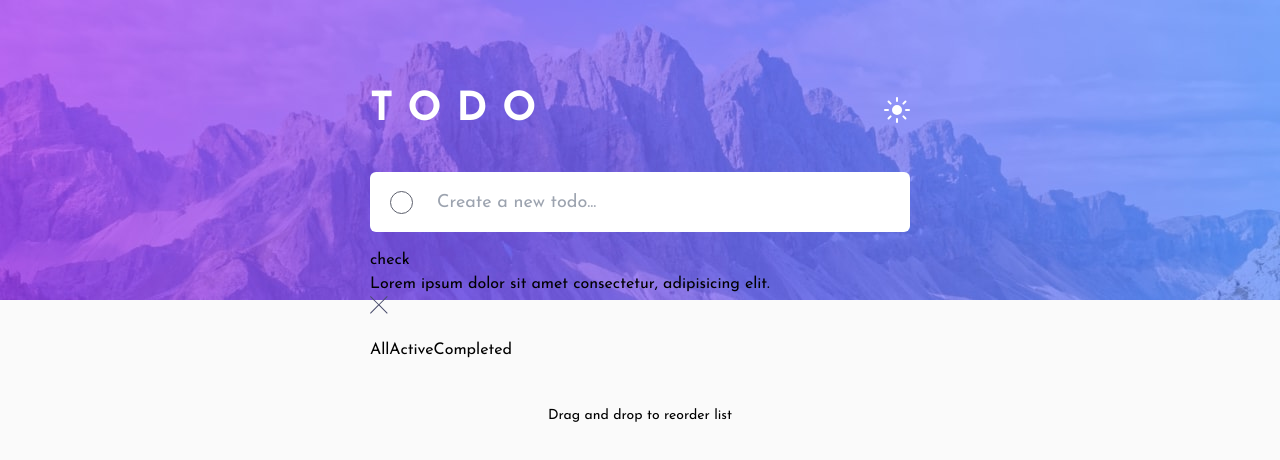
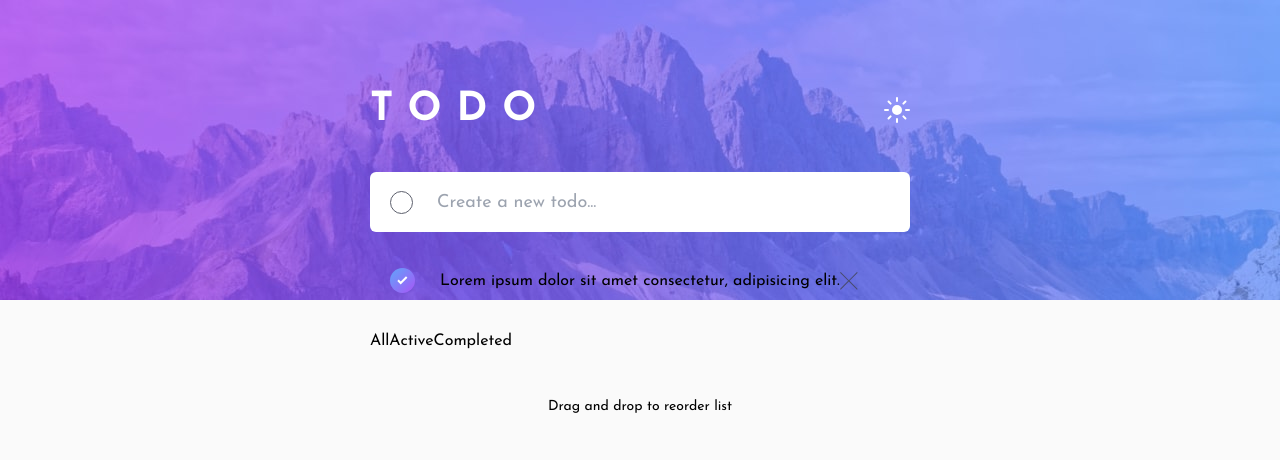
Before and after one commit to vinicius-pereira-souza/FrontendMentor-TodoApp, a Next.js app: page / in a window 1280 px wide. Shown: the top 460 px of the page. Built offline with nearby package versions, Linux system fonts and the light colour scheme.

Commit message:
feat: alternante entre os temas com a classe dark no html

```diff
--- a/app/lib/context.tsx
+++ b/app/lib/context.tsx
@@ -2,12 +2,12 @@
 import { useState, useEffect, createContext, use } from "react";
 
 type ContextType = {
-  theme: "light" | "dark";
+  theme: string | null;
   changeToggleThemeValue: () => void;
 };
 
 export const ThemeContext = createContext<ContextType>({
-  theme: "light",
+  theme: "",
   changeToggleThemeValue: () => {},
 });
 
@@ -16,22 +16,25 @@ export function ThemeContextProvider({
 }: {
   children: React.ReactNode;
 }) {
-  const [theme, setTheme] = useState<"light" | "dark">("light");
+  const [theme, setTheme] = useState<string>("dark");
 
   useEffect(() => {
-    const storedTheme = localStorage.getItem("theme");
-    if (storedTheme === "light" || storedTheme === "dark") {
-      setTheme(storedTheme);
-    } else {
-      localStorage.setItem("theme", "light");
-      setTheme("light");
-    }
+    const storedTheme: string | null = localStorage.getItem("theme");
+
+    if (storedTheme) setTheme(storedTheme);
+
+    // const html = document.querySelector("html");
+
+    // html!.classList.toggle(storedTheme === "light" ? "" : "dark");
   }, []);
 
   const changeToggleThemeValue = (): void => {
-    setTheme((previousState) => (previousState == "light" ? "dark" : "light"));
+    setTheme((previousState) => (previousState === "light" ? "dark" : "light"));
 
     localStorage.setItem("theme", theme);
+
+    const html = document.querySelector("html");
+    html!.classList.toggle("dark");
   };
 
   return (
--- a/app/page.tsx
+++ b/app/page.tsx
@@ -1,3 +1,4 @@
+import { ButtonNoteChecked } from "./ui/buttons";
 import Form from "./ui/form";
 import Header from "./ui/header";
 
@@ -15,9 +16,11 @@ export default function Home() {
         <Form />
         <div>
           <ul className="dark:bg-dark-blue-darker rounded-md my-4">
-            <li>
-              <div>check</div>
-              <p>Lorem ipsum dolor sit amet consectetur, adipisicing elit.</p>
+            <li className="flex items-center p-5">
+              <ButtonNoteChecked />
+              <p className="text-nowrap ">
+                Lorem ipsum dolor sit amet consectetur, adipisicing elit.
+              </p>
               <button>
                 <Image
                   src={"/images/icon-cross.svg"}
--- /dev/null
+++ b/app/ui/buttons.tsx
@@ -0,0 +1,57 @@
+"use client";
+
+import { useTheme } from "../lib/context";
+import Image from "next/image";
+
+export function ButtonsWitchTheme() {
+  const { theme, changeToggleThemeValue } = useTheme();
+
+  console.log(theme);
+
+  return (
+    <>
+      <button onClick={() => changeToggleThemeValue()}>
+        {theme === "light" ? (
+          <Image
+            src={"/images/icon-moon.svg"}
+            alt="icon moon"
+            height={26}
+            width={26}
+            className="transition-all"
+          />
+        ) : (
+          <Image
+            src={"/images/icon-sun.svg"}
+            alt="icon moon"
+            height={26}
+            width={26}
+            className="transition-all"
+          />
+        )}
+      </button>
+    </>
+  );
+}
+
+export function ButtonNoteUnchecked() {
+  return (
+    <>
+      <button className="block w-[25px] h-[25px] rounded-full dark:bg-dark-blue-darker border border-dark-blue-medium mr-[25px]"></button>
+    </>
+  );
+}
+
+export function ButtonNoteChecked() {
+  return (
+    <>
+      <button className="w-[25px] h-[25px] flex items-center justify-center rounded-full bg-gradient-to-br from-blue-400 to-purple-500 mr-[25px]">
+        <Image
+          src={"/images/icon-check.svg"}
+          alt="icon check"
+          width={11}
+          height={9}
+        />
+      </button>
+    </>
+  );
+}
--- a/app/ui/header.tsx
+++ b/app/ui/header.tsx
@@ -1,34 +1,12 @@
-"use client";
-import Image from "next/image";
-import { useTheme } from "../lib/context";
+import { ButtonsWitchTheme } from "./buttons";
 
 export default function Header() {
-  const { theme, changeToggleThemeValue } = useTheme();
-
   return (
     <header className="flex items-center justify-between text-white uppercase font-bold mb-8 lg:mb-8">
       <h1 className="text-[27px] lg:text-[40px] tracking-[10px] lg:tracking-[15px]">
         Todo
       </h1>
-      <button onClick={() => changeToggleThemeValue()}>
-        {theme === "light" ? (
-          <Image
-            src={"/images/icon-sun.svg"}
-            alt="icon moon"
-            height={26}
-            width={26}
-            className="transition-all"
-          />
-        ) : (
-          <Image
-            src={"/images/icon-moon.svg"}
-            alt="icon moon"
-            height={26}
-            width={26}
-            className="transition-all"
-          />
-        )}
-      </button>
+      <ButtonsWitchTheme />
     </header>
   );
 }
--- a/tailwind.config.ts
+++ b/tailwind.config.ts
@@ -6,6 +6,7 @@ export default {
     "./components/**/*.{js,ts,jsx,tsx,mdx}",
     "./app/**/*.{js,ts,jsx,tsx,mdx}",
   ],
+  darkMode: "selector",
   theme: {
     extend: {
       backgroundImage: {
```
